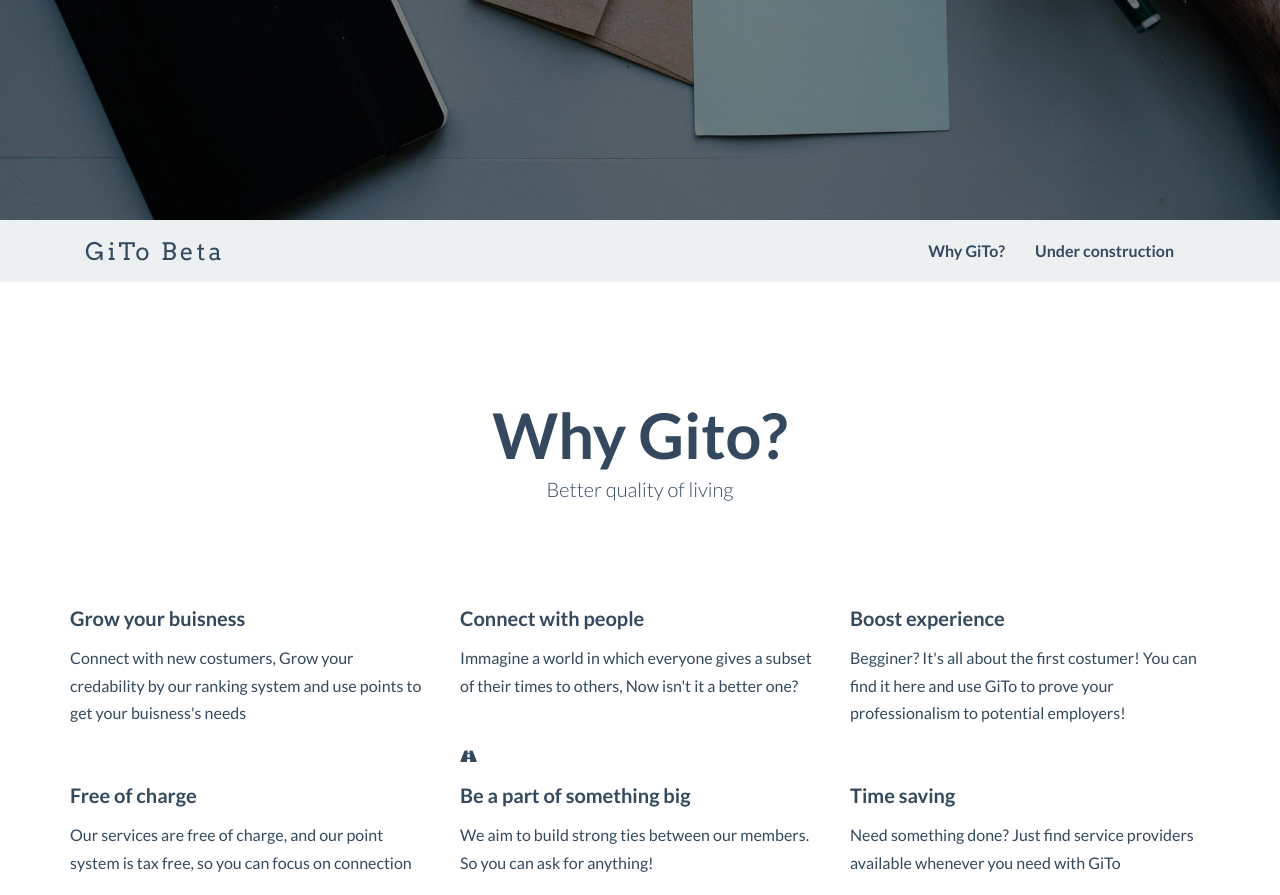
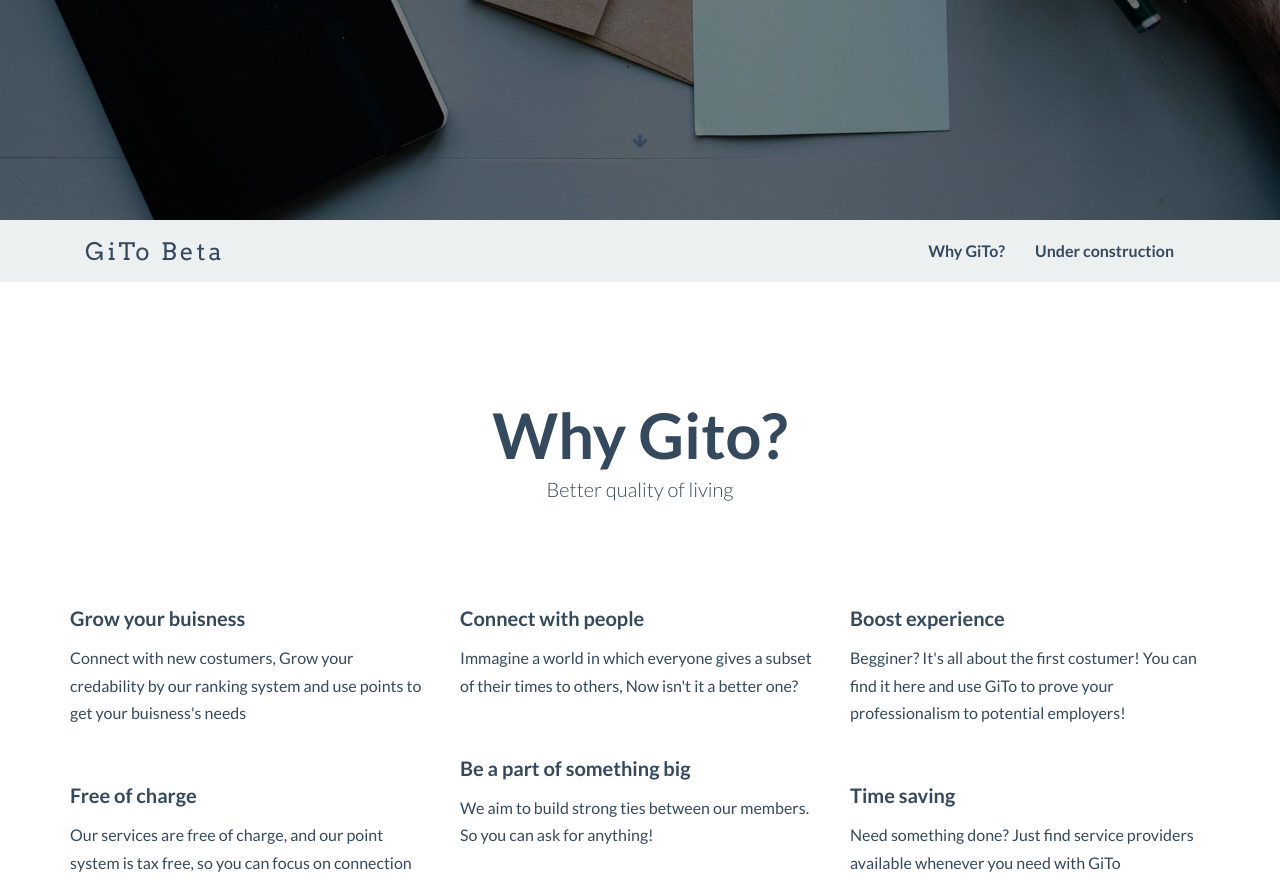
Before and after one commit to lonilonbalon/lonilonbalon.github.io, a plain HTML site: page index.html in a window 1280 px wide. Shown: the part 580-1475 px from the top of the page. Drawn offline with Linux system fonts and the light colour scheme.

Commit message:
Update index.html

```diff
--- a/index.html
+++ b/index.html
@@ -22,7 +22,7 @@
     <link href="https://fonts.googleapis.com/css?family=Lobster+Two|Satisfy|Ubuntu" rel="stylesheet">
     <link href='http://fonts.googleapis.com/css?family=Arvo:400,700' rel='stylesheet' type='text/css'>
 
-    <!-- Custom CSS-->
+    <!--CSS-->
     <link href="css/general.css" rel="stylesheet">
 
 	 <!-- Owl-Carousel -->
@@ -66,7 +66,7 @@
         <!-- /.container -->
 		<div class="col-xs-12 text-center abcen wow fadeIn">
 			<div class="button_down ">
-				<a class="imgcircle wow bounceInUp" data-wow-duration="1.5s"  href="#why"> <img class="img_scroll" src="img/icon/circle.png" alt=""> </a>
+				<a class="imgcircle wow bounceInUp" data-wow-duration="1.5s"  href="#why"> <i class="fa fa-arrow-down" aria-hidden="true"></i> </a>
 			</div>
 		</div>
     </div>
@@ -129,7 +129,7 @@
 					<p class="service-description">Our services are free of charge, and our point system is tax free, so you can focus on connection</p>
 					</div>
 					<div class="col-md-4 service-item">
-					<div class="service-icon"><i class="fa fa-road"></i></div>
+<!-- 					<div class="service-icon"><i class="fa fa-road"></i></div> -->
 					<h4 class="service-title"><a href="">Be a part of something big</a></h4>
 					<p class="service-description">We aim to build strong ties between our members. So you can ask for anything!</p>
 					</div>
@@ -152,9 +152,9 @@
 
             <div class="row">
 
-				<!--<div class="col-sm-6 pull-right wow fadeInRightBig">
-                    <img class="img-responsive " src="img/ipad.png" alt="">
-                </div>-->
+			<div class="col-sm-6 pull-right wow fadeInRightBig">
+
+                </div>
 
                 <div class="col-sm-6 wow fadeInLeftBig"  data-animation-delay="200">
                     <h3 class="section-heading">Under Construction</h3>
```
Lines whose indentation alone changed are shown as unchanged.
